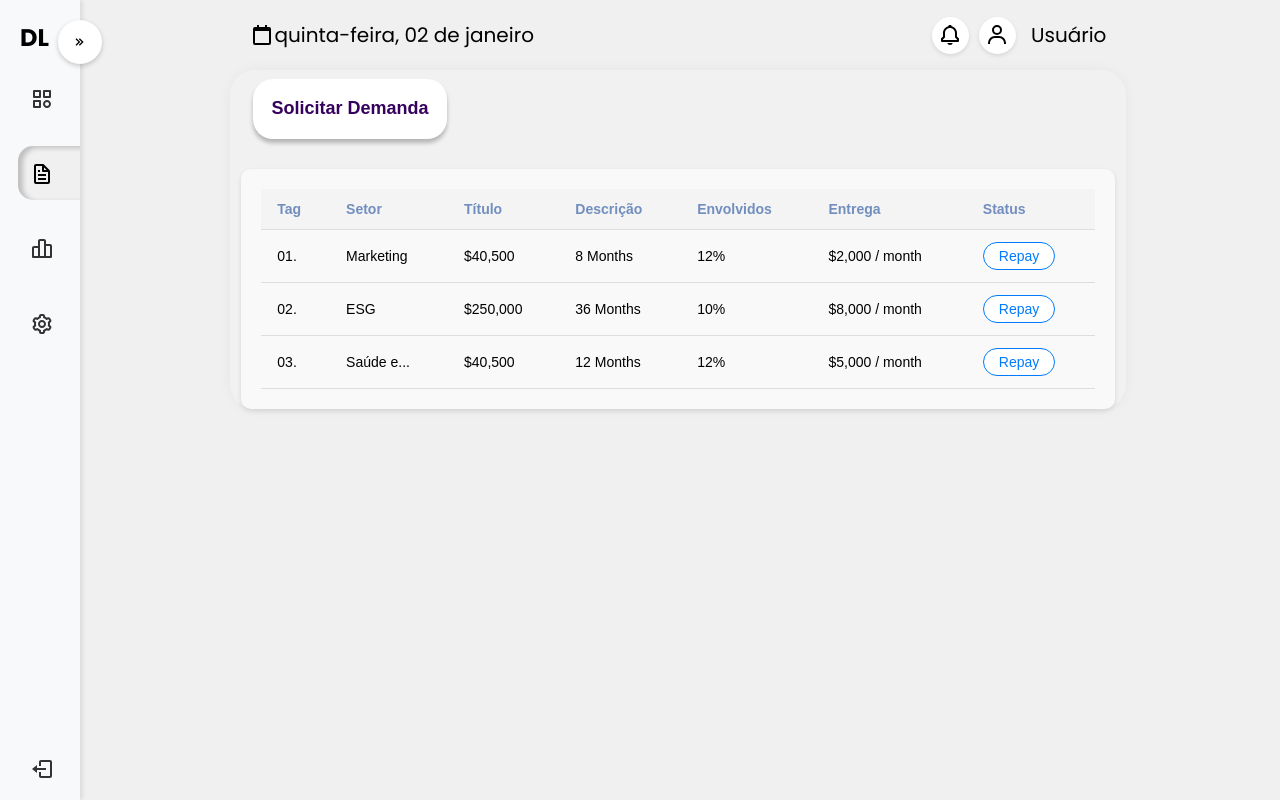
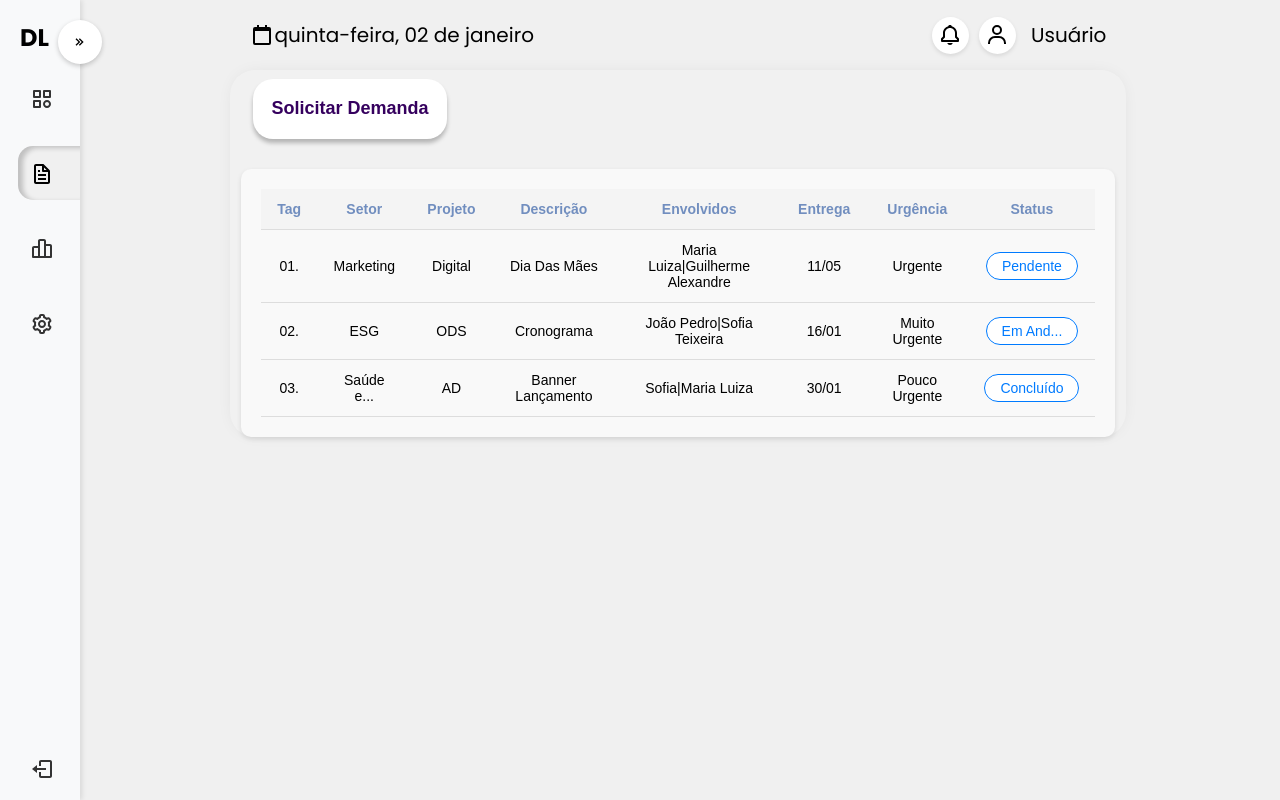
Before and after one commit to gguiallex/DemandLink, a React (Vite) app in the folder app/: page /Demandas in a window 1280 px wide. Built offline with nearby package versions, Linux system fonts and the light colour scheme.

Commit message:
Update DemandPage

```diff
--- a/app/src/pages/Demandas/DemandPage.css
+++ b/app/src/pages/Demandas/DemandPage.css
@@ -28,7 +28,7 @@
     border-collapse: collapse;
     font-family: 'Arial', sans-serif;
     font-size: 14px;
-    text-align: left;
+    text-align: center;
   }
 
   .custom-table thead {
--- a/app/src/pages/Demandas/DemandPage.jsx
+++ b/app/src/pages/Demandas/DemandPage.jsx
@@ -26,10 +26,11 @@ const DemandPage = ({ }) => {
                                     <tr>
                                         <th>Tag</th>
                                         <th>Setor</th>
-                                        <th>Título</th>
+                                        <th>Projeto</th>
                                         <th>Descrição</th>
                                         <th>Envolvidos</th>
                                         <th>Entrega</th>
+                                        <th>Urgência</th>
                                         <th>Status</th>
                                     </tr>
                                 </thead>
@@ -37,29 +38,32 @@ const DemandPage = ({ }) => {
                                     <tr>
                                         <td>01.</td>
                                         <td>Marketing</td>
-                                        <td>$40,500</td>
-                                        <td>8 Months</td>
-                                        <td>12%</td>
-                                        <td>$2,000 / month</td>
-                                        <td><button class="status-btn">Repay</button></td>
+                                        <td>Digital</td>
+                                        <td>Dia Das Mães</td>
+                                        <td>Maria Luiza|Guilherme Alexandre</td>
+                                        <td>11/05</td>
+                                        <td>Urgente</td>
+                                        <td><button class="status-btn">Pendente</button></td>
                                     </tr>
                                     <tr>
                                         <td>02.</td>
                                         <td>ESG</td>
-                                        <td>$250,000</td>
-                                        <td>36 Months</td>
-                                        <td>10%</td>
-                                        <td>$8,000 / month</td>
-                                        <td><button class="status-btn">Repay</button></td>
+                                        <td>ODS</td>
+                                        <td>Cronograma</td>
+                                        <td>João Pedro|Sofia Teixeira</td>
+                                        <td>16/01</td>
+                                        <td>Muito Urgente</td>
+                                        <td><button class="status-btn">Em And...</button></td>
                                     </tr>
                                     <tr>
                                         <td>03.</td>
                                         <td>Saúde e...</td>
-                                        <td>$40,500</td>
-                                        <td>12 Months</td>
-                                        <td>12%</td>
-                                        <td>$5,000 / month</td>
-                                        <td><button class="status-btn">Repay</button></td>
+                                        <td>AD</td>
+                                        <td>Banner Lançamento</td>
+                                        <td>Sofia|Maria Luiza</td>
+                                        <td>30/01</td>
+                                        <td>Pouco Urgente</td>
+                                        <td><button class="status-btn">Concluído</button></td>
                                     </tr>
                                 </tbody>
                             </table>
```
